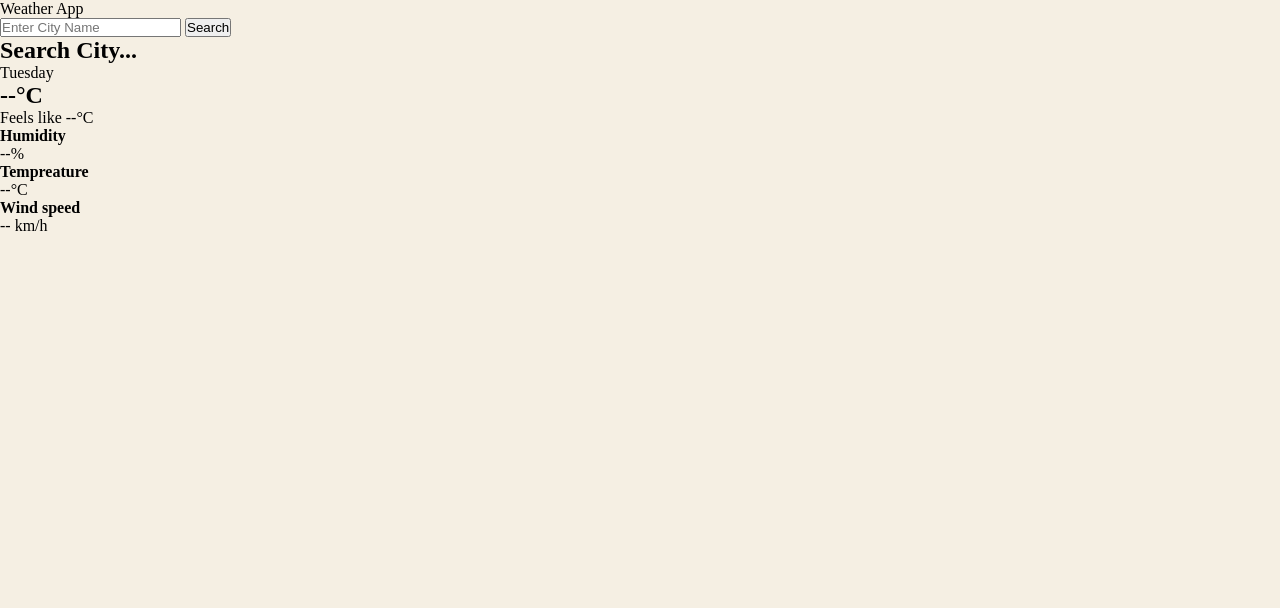
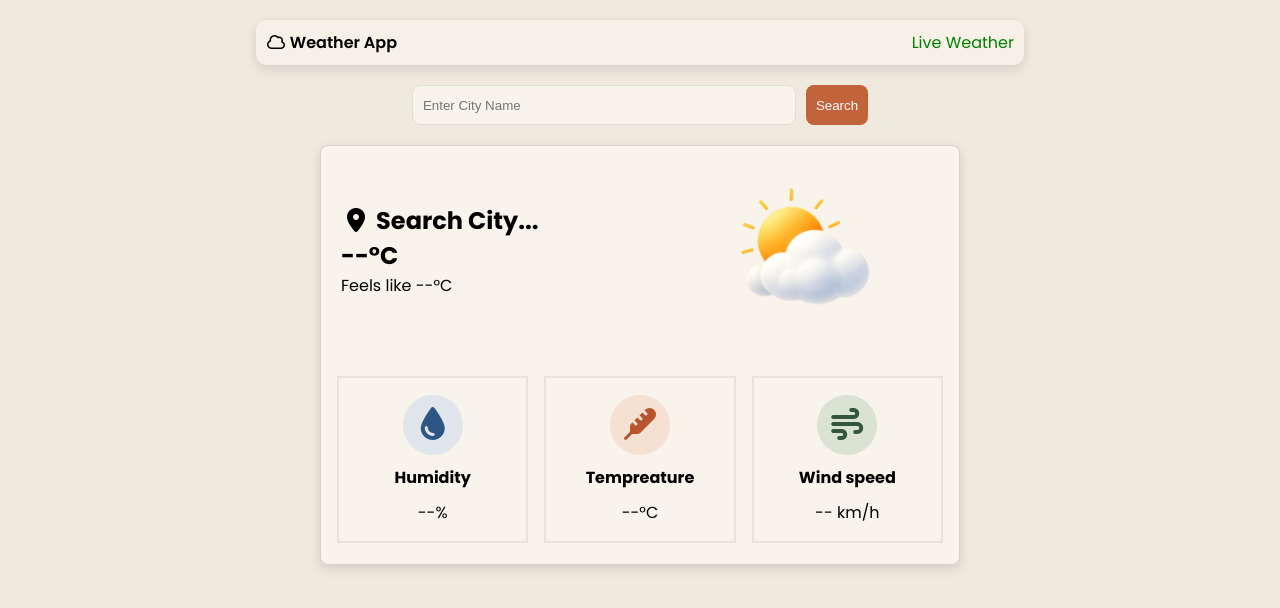
Before and after one commit to MuhammadHassanAnsari/TO-DO-LIST, a website: page Lecture/Weather App/index.html in a window 1280 px wide. Drawn offline with Linux system fonts and the light colour scheme.

Commit message:
Complete Project

```diff
--- a/Lecture/Weather App/index.html
+++ b/Lecture/Weather App/index.html
@@ -4,6 +4,14 @@
 <head>
     <meta charset="UTF-8">
     <meta name="viewport" content="width=device-width, initial-scale=1.0">
+    <link rel="preconnect" href="https://fonts.googleapis.com">
+    <link rel="preconnect" href="https://fonts.gstatic.com" crossorigin>
+    <link
+        href="https://fonts.googleapis.com/css2?family=Poppins:ital,wght@0,100;0,200;0,300;0,400;0,500;0,600;0,700;0,800;0,900;1,100;1,200;1,300;1,400;1,500;1,600;1,700;1,800;1,900&display=swap"
+        rel="stylesheet">
+    <link rel="stylesheet" href="https://cdnjs.cloudflare.com/ajax/libs/font-awesome/7.3.1/css/all.min.css"
+        integrity="sha512-QeR2VH+lsBE5LSAe1Q5EnTBbe7XTBubt8dG93Y7gidSgdMCr8nVqKcfKAMyN96SV8KDbZVTDXChatu5G2KQGzg=="
+        crossorigin="anonymous" referrerpolicy="no-referrer">
     <link rel="stylesheet" href="style.css">
     <title>Weather</title>
 </head>
@@ -11,7 +19,8 @@
 <body>
     <nav>
         <ul>
-            <li>Weather App</li>
+            <li><i class="fa-regular fa-cloud" style="color: rgb(0, 0, 0);"></i> Weather App</li>
+            <li>Live Weather</li>
         </ul>
     </nav>
 
@@ -22,22 +31,38 @@
 
     <article>
         <div class="weather-card">
-            <h1 class="showcity">Search City...</h1>
-            <p>Tuesday</p>
+            <div class="text">
+                <h1 class="showcity"><i class="fa-solid fa-location-dot" style="color: rgb(0, 0, 0);"></i>&nbsp;Search
+                    City...</h1>
 
                 <h1 class="tempreature">--°C</h1>
                 <p>Feels like <span class="feel-temp">--°C</span></p>
             </div>
 
+            <div class="images">
+                <img src="9bb1cab2-8b57-495a-bc39-2fd97183b4c7-removebg-preview.png" alt="">
+            </div>
+        </div>
+
         <div class="others-box">
+            <div class="humdity-box">
+                <div class="icon"><i class="fa-solid fa-2xl fa-droplet" style="color: rgb(46, 86, 132);"></i></div>
                 <h4>Humidity</h4>
                 <p class="humidity">--%</p>
+            </div>
 
+            <div class="tempreature-box">
+                <div class="icon1"><i class="fa-solid fa-2xl fa-thermometer" style="color: #B8552D;"></i></div>
                 <h4>Tempreature</h4>
                 <p class="tempreature">--°C</p>
 
+            </div>
+
+            <div class="windspeed-box">
+                <div class="icon2"><i class="fa-solid fa-2xl fa-wind" style="color: #32573A;"></i></div>
                 <h4>Wind speed</h4>
                 <p class="wind">-- km/h</p>
+            </div>
 
         </div>
 
--- a/Lecture/Weather App/script.js
+++ b/Lecture/Weather App/script.js
@@ -40,6 +40,8 @@ searchbtn.addEventListener("click", function () {
 
             cityname.textContent = cityvalue;
             console.log(cityvalue);
+
+            searchinput.value = "";
 
         }
 
--- a/Lecture/Weather App/style.css
+++ b/Lecture/Weather App/style.css
@@ -1,10 +1,152 @@
-
-*{
+* {
     margin: 0;
     padding: 0;
     box-sizing: border-box;
 }
 
-body{
-    background-color: #F5EFE3;
+body {
+    background-color: #EFE9DE;
+    font-family: "poppins";
 }
+
+nav {
+    /* border: 2px solid red; */
+    height: 45px;
+    width: 60%;
+    border-radius: 10px;
+    margin: 20px auto;
+    background-color: #F6F0E7;
+    padding: 10px;
+    box-shadow: 0 4px 12px rgba(0, 0, 0, 0.12);
+}
+
+
+nav ul {
+    display: flex;
+    align-items: center;
+    justify-content: space-between;
+    list-style: none;
+}
+
+
+nav ul li:nth-child(2) {
+    color: green;
+}
+
+nav ul li:nth-child(1) {
+    font-weight: 600;
+}
+
+
+
+main {
+    display: flex;
+    align-items: center;
+    justify-content: center;
+    gap: 10px;
+}
+
+#search-city {
+    width: 30%;
+    height: 40px;
+    border-radius: 8px;
+    padding: 10px;
+    border: 0;
+    background-color: #F8F3EB;
+    border: 1px solid #DAE2D2;
+}
+
+.search-btn {
+    background-color: #C2643B;
+    height: 40px;
+    border-radius: 8px;
+    padding: 10px;
+    border: 0;
+    color: #fff;
+    font-weight: 500;
+    cursor: pointer;
+}
+
+
+article {
+    border: 1px solid #D8D1C5;
+    height: 420px;
+    border-radius: 8px;
+    box-shadow: 0 4px 12px rgba(0, 0, 0, 0.12);
+    width: 50%;
+    margin: 20px auto;
+    background-color: #F8F3EB;
+
+}
+
+
+.weather-card {
+
+    /* border: 2px solid red; */
+    height: 50%;
+    width: 100%;
+    display: flex;
+    align-items: center;
+    justify-content: space-between;
+
+    padding: 20px;
+}
+
+
+
+.images img {
+    height: 180px;
+}
+
+
+.others-box {
+    /* border: 2px solid green; */
+    height: 50%;
+    display: flex;
+    align-items: center;
+    justify-content: space-evenly;
+}
+
+.humdity-box,
+.tempreature-box,
+.windspeed-box {
+    border: 2px solid #E8E2D9;
+    height: 80%;
+    width: 30%;
+    display: flex;
+    align-items: center;
+    justify-content: center;
+    flex-direction: column;
+    gap: 10px;
+}
+
+.icon i {
+    background-color: #DFE5EA;
+    height: 60px;
+    width: 60px;
+    border-radius: 100%;
+    display: flex;
+    align-items: center;
+    justify-content: center;
+}
+
+
+.icon1 i {
+    background-color: #F4E1D2;
+    height: 60px;
+    width: 60px;
+    border-radius: 100%;
+    display: flex;
+    align-items: center;
+    justify-content: center;
+}
+
+.icon2 i {
+    background-color: #DAE2D2;
+    height: 60px;
+    width: 60px;
+    border-radius: 100%;
+    display: flex;
+    align-items: center;
+    justify-content: center;
+}
```
Also changed, not shown: Lecture/Weather App/9bb1cab2-8b57-495a-bc39-2fd97183b4c7-removebg-preview.png (added). Lines whose indentation alone changed are shown as unchanged.
